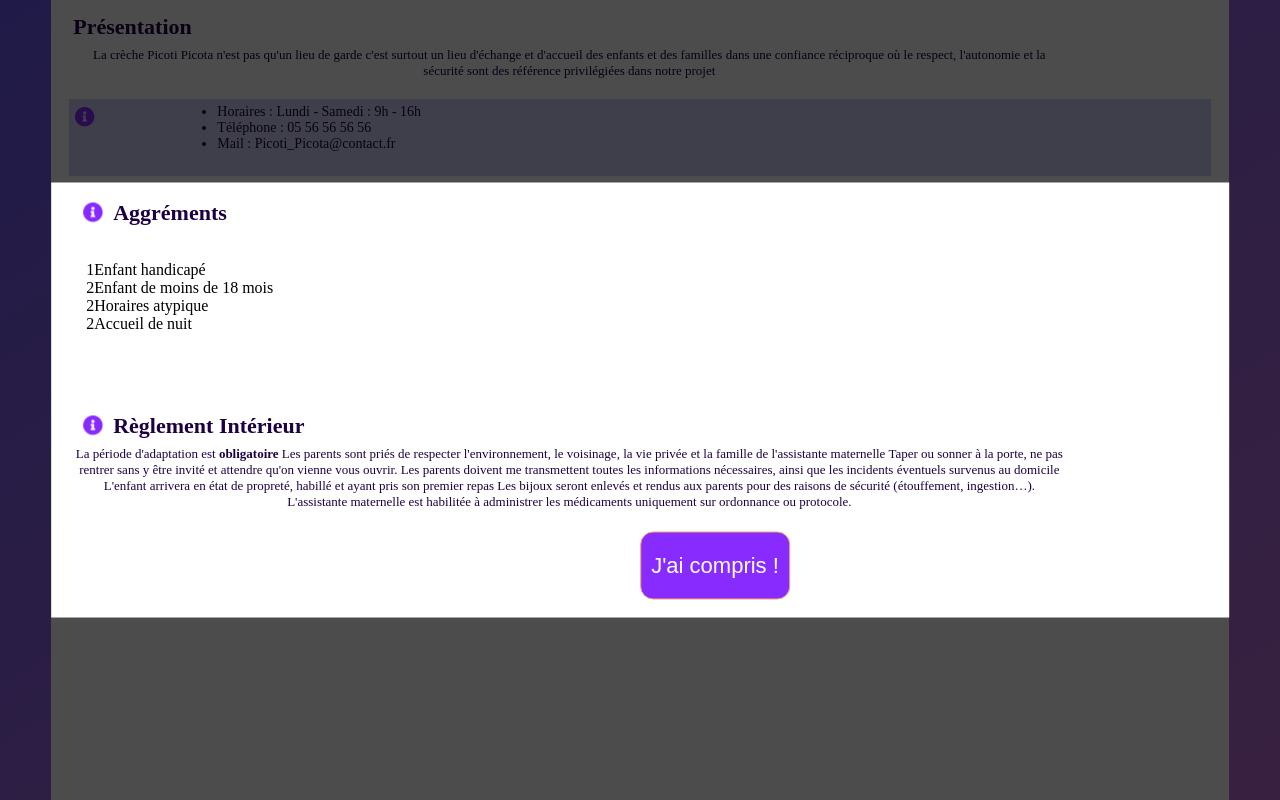
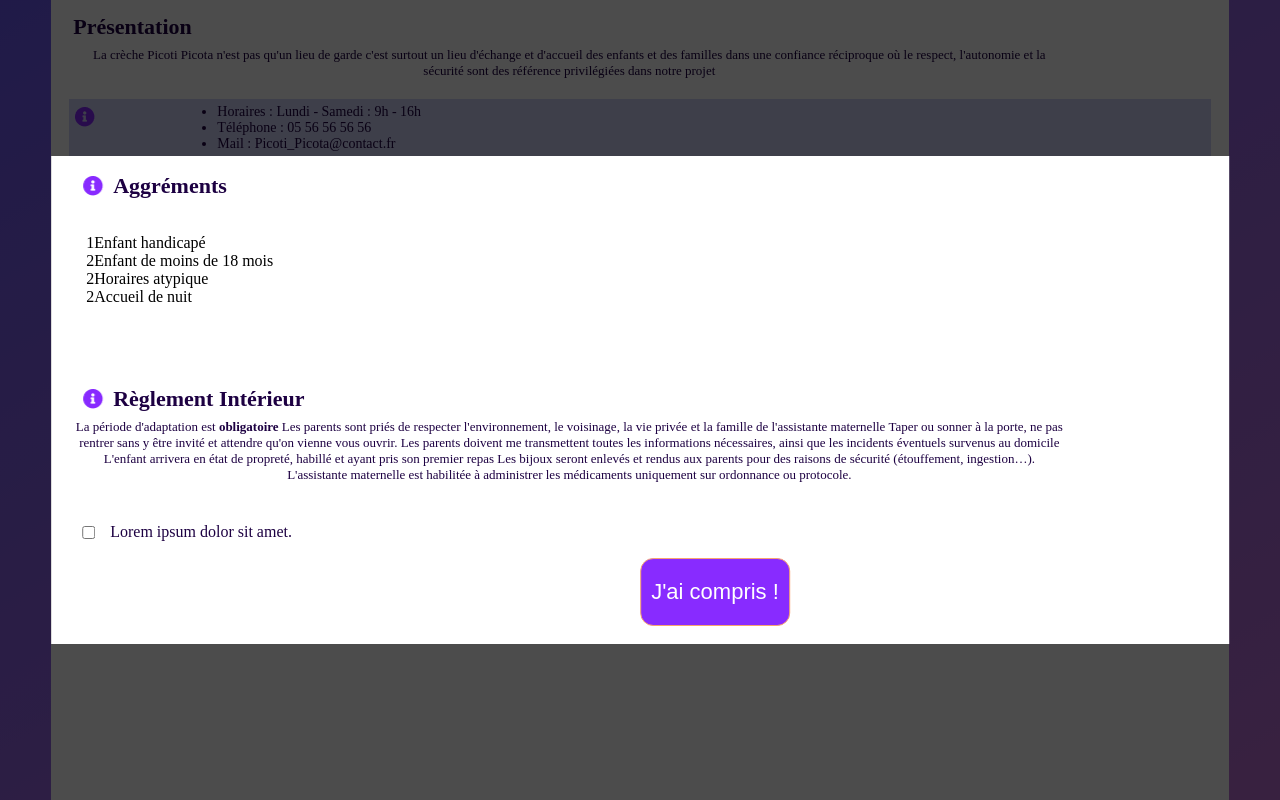
Before and after one commit to WildCodeSchool-2023-09/JS-RemoteFR-jurascripts-P3-Babyplace, a React (Vite) app in the folder frontend/: page /reservation/creation/creche in a window 1280 px wide. Both pictures are taken after a click on the button "Réserver". Shown: the part 765-1565 px from the top of the page. Built offline with nearby package versions, Linux system fonts and the light colour scheme.

Commit message:
ajout checkbox

```diff
--- a/frontend/src/pages/parents/CrecheNoRDV.jsx
+++ b/frontend/src/pages/parents/CrecheNoRDV.jsx
@@ -1,4 +1,4 @@
-import React from "react";
+import React, { useState } from "react";
 import {
   background,
   balade,
@@ -8,8 +8,11 @@ import {
   wifi,
 } from "../../assets/parents/creche";
 import "../../styles/crecheNoRDV.scss";
+import Modal from "./Modal";
 
 function CrecheNoRDV() {
+  const [isOpen, setIsOpen] = useState(false);
+
   return (
     <div className="creche">
       <div className="title" id="title">
@@ -94,9 +97,10 @@ function CrecheNoRDV() {
               <span className="note">(indemnité d'entretien)</span>
             </div>
 
-            <button type="button" onClick={() => handlClick()}>
+            <button type="button" onClick={() => setIsOpen(true)}>
               Réserver
             </button>
+            <Modal open={isOpen} onClose={() => setIsOpen(false)} />
           </div>
         </div>
       </div>
--- a/frontend/src/pages/parents/Modal.jsx
+++ b/frontend/src/pages/parents/Modal.jsx
@@ -46,6 +46,10 @@ function Modal({ open, onClose }) {
             sur ordonnance ou protocole.
           </p>
         </div>
+        <form action="form">
+          <label htmlFor="check">Lorem ipsum dolor sit amet.</label>
+          <input type="checkbox" name="check" id="check" />
+        </form>
         <button type="button" onClick={onClose}>
           J'ai compris !
         </button>
--- a/frontend/src/styles/creche.scss
+++ b/frontend/src/styles/creche.scss
@@ -1,4 +1,4 @@
-@use "./_variables.scss" as *;
+@import "./variables.scss";
 
 .creche {
   list-style: none;
--- a/frontend/src/styles/crecheNoRDV.scss
+++ b/frontend/src/styles/crecheNoRDV.scss
@@ -1,4 +1,4 @@
-@use "./_variables.scss" as *;
+@import "./variables.scss";
 
 .creche {
   list-style: none;
--- a/frontend/src/styles/modal.scss
+++ b/frontend/src/styles/modal.scss
@@ -45,8 +45,23 @@
           margin: 0 10px;
         }
       }
-      p {
-      }
+    }
+  }
+
+  form {
+    margin: 35px 0;
+    display: flex;
+    flex-direction: row-reverse;
+    align-items: center;
+    justify-content: flex-end;
+
+    label {
+      padding-left: 15px;
+      font-size: 16px;
+      color: var(--black-text, #1d0042);
+    }
+    input {
+      margin-left: 31px;
     }
   }
 
```
